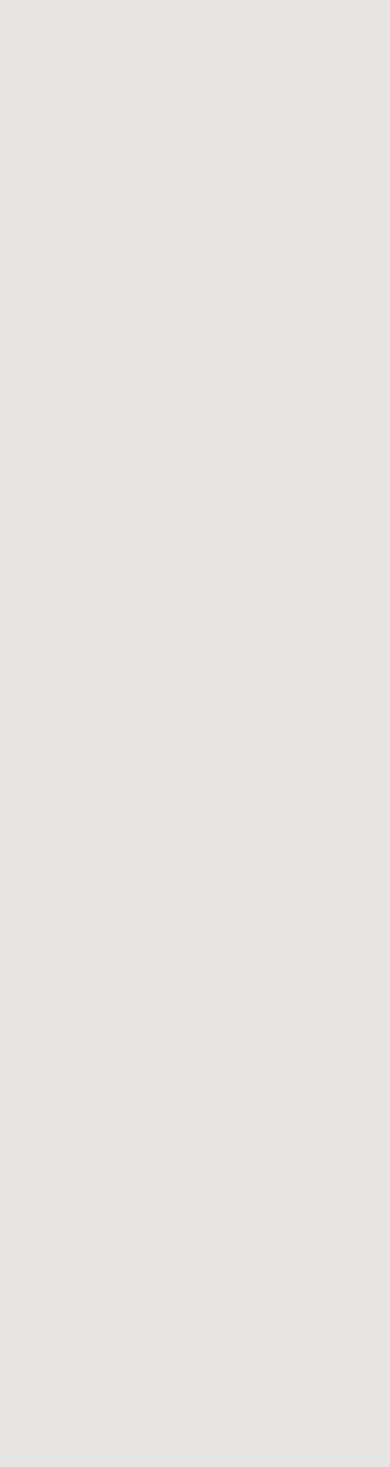
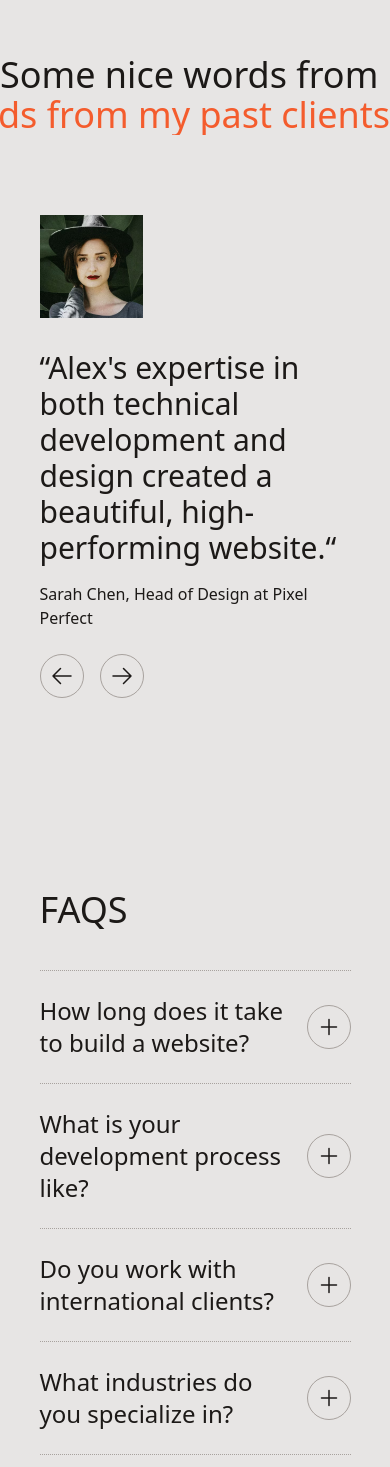
Before and after one commit to EddyChan1129/eddy-personal-website, a Next.js app: page / in a window 390 px wide. Shown: the part 3979-5446 px from the top of the page. Before the commit the page ends 3938 px from the top, so only its background shows below. Built offline with nearby package versions, Linux system fonts and the light colour scheme.

Commit message:
Feat: Added FAQ and testimonial

```diff
--- a/src/app/globals.css
+++ b/src/app/globals.css
@@ -1,3 +1,7 @@
 @tailwind base;
 @tailwind components;
 @tailwind utilities;
+
+.section {
+  @apply py-24 md:py-32 lg:py-40
+}
--- a/src/app/page.tsx
+++ b/src/app/page.tsx
@@ -1,7 +1,9 @@
+import FAQs from "@/sections/FAQs";
 import Header from "@/sections/Header";
 import Hero from "@/sections/Hero";
 import Intro from "@/sections/Intro";
 import Projects from "@/sections/Projects";
+import Testimonials from "@/sections/Testimonials";
 
 export default function Home() {
   return (
@@ -10,6 +12,8 @@
       <Hero/>
       <Intro />
       <Projects/>
+      <Testimonials/>
+      <FAQs/>
     </>
   )
 }
--- a/src/sections/FAQs.tsx
+++ b/src/sections/FAQs.tsx
@@ -25,7 +25,30 @@
 ];
 
 const FAQs: FC = () => {
-  return <div>FAQs</div>;
+  return (
+    <section className="section">
+      <div className="container">
+        <h2 className="text-4xl md:text-7xl lg:text-8xl">FAQS</h2>
+        <div className="mt-10 md:mt-16 lg:mt-20">
+          {faqs.map(({ question, answer }) => (
+            <div key={question}
+              className="border-t border-stone-400 border-dotted py-6 md:py-8 lg:py-10 last:border-b">
+              <div className="flex items-center justify-between gap-4">
+                <div className="text-2xl md:text-3xl lg:text-4xl">{question}</div>
+                <div className="inline-flex  items-center justify-center size-11 border border-stone-400 rounded-full shrink-0">
+                  <svg xmlns="http://www.w3.org/2000/svg" fill="none" viewBox="0 0 24 24" strokeWidth="1.5" stroke="currentColor" className="size-6">
+                    <path strokeLinecap="round" strokeLinejoin="round" d="M12 4.5v15m7.5-7.5h-15" />
+                  </svg>
+                </div>
+
+              </div>
+            </div>
+          ))}
+        </div>
+      </div>
+    </section>
+
+  )
 };
 
 export default FAQs;
--- a/src/sections/Intro.tsx
+++ b/src/sections/Intro.tsx
@@ -3,7 +3,7 @@
 
 const Intro: FC = () => {
   return (
-    <section className="py-24 md:py-32 mt-12 md:mt-16 lg:mt-20">
+    <section className="section mt-12 md:mt-16 lg:mt-20">
       <div className="container">
         <h2 className="text-4xl md:text-7xl lg:w-[80%]">
           I’m Eddy Chan, a Product Designer based in Hong Kong. I specialize in creating user-centered designs that are not only visually appealing but also highly functional.
--- a/src/sections/Projects.tsx
+++ b/src/sections/Projects.tsx
@@ -33,7 +33,7 @@
 
 const Projects: FC = () => {
   return (
-    <section className="py-24 md:py-32 lg:py-40">
+    <section className="section">
       <div className="container">
         <h2 className="text-4xl md:text-7xl lg:text-8xl">Selected works</h2>
         <div className="mt-10 md:mt-16 lg:mt-20">
--- a/src/sections/Testimonials.tsx
+++ b/src/sections/Testimonials.tsx
@@ -2,6 +2,7 @@
 import image1 from "@/assets/images/testimonial-1.jpg";
 import image2 from "@/assets/images/testimonial-2.jpg";
 import image3 from "@/assets/images/testimonial-3.jpg";
+import Image from "next/image";
 
 /* eslint-disable-next-line @typescript-eslint/no-unused-vars */
 const testimonials = [
@@ -35,7 +36,61 @@
 ];
 
 const Testimonials: FC = () => {
-  return <div>Testimonials</div>;
+  const testimonialIndex = 0;
+  return (
+    <section className="section">
+      <h2 className="text-4xl  md:text-7xl lg:text-8xl flex flex-col overflow-hidden">
+        <span className="whitespace-nowrap">Some nice words from my past clients</span>
+        <span className="whitespace-nowrap self-end text-red-orange-500">Some nice words from my past clients</span>
+      </h2>
+      <div className="container">
+        <div className="mt-20">
+          {testimonials.map(({ name, company, role, quote, image, imagePositionY }, index) =>
+            index === testimonialIndex && (
+              <div key={name} className="grid md:grid-cols-5 md:gap-8 lg:gap-16 md:items-center">
+                <div className="aspect-square
+                md:aspect-[9/16] md:col-span-2">
+                  <Image
+                    src={image}
+                    alt={`${name} image`}
+                    className="size-full object-cover"
+                    style={{
+                      objectPosition: `50% ${imagePositionY * 100}%`
+                    }}
+                  />
+                </div>
+                <blockquote className="col-span-3">
+                  <div className="text-3xl md:text-5xl lg:text-6xl mt-8 md:mt-0">
+                    <span>&ldquo;</span>
+                    <span>
+                      {quote}
+                    </span>
+                    <span>&ldquo;</span>
+                  </div>
+
+                  <cite className="mt-4 md:mt-8  not-italic md:text-lg lg:text-xl block ">
+                    {name}, {role} at {company}
+                  </cite>
+                </blockquote>
+              </div>
+            ))}
+        </div>
+        <div className="flex gap-4 mt-6 lg:mt-10">
+          <button className="border border-stone-400 rounded-full inline-flex items-center justify-center size-11">
+            <svg xmlns="http://www.w3.org/2000/svg" fill="none" viewBox="0 0 24 24" strokeWidth="1.5" stroke="currentColor" className="size-6">
+              <path strokeLinecap="round" strokeLinejoin="round" d="M10.5 19.5 3 12m0 0 7.5-7.5M3 12h18" />
+            </svg>
+          </button>
+          <button className="border border-stone-400 rounded-full inline-flex items-center justify-center size-11">
+            <svg xmlns="http://www.w3.org/2000/svg" fill="none" viewBox="0 0 24 24" strokeWidth="1.5" stroke="currentColor" className="size-6">
+              <path strokeLinecap="round" strokeLinejoin="round" d="M13.5 4.5 21 12m0 0-7.5 7.5M21 12H3" />
+            </svg>
+
+          </button>
+        </div>
+      </div>
+    </section>
+  )
 };
 
 export default Testimonials;
```
